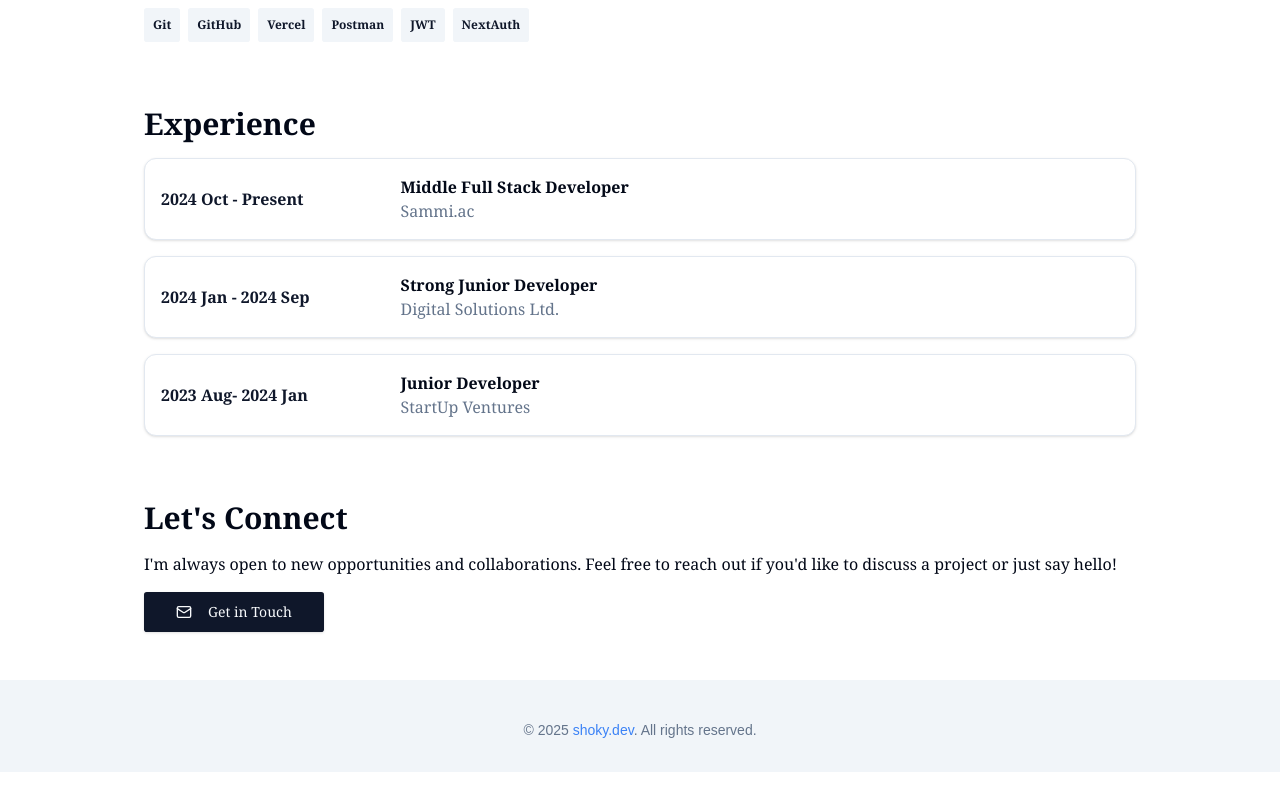
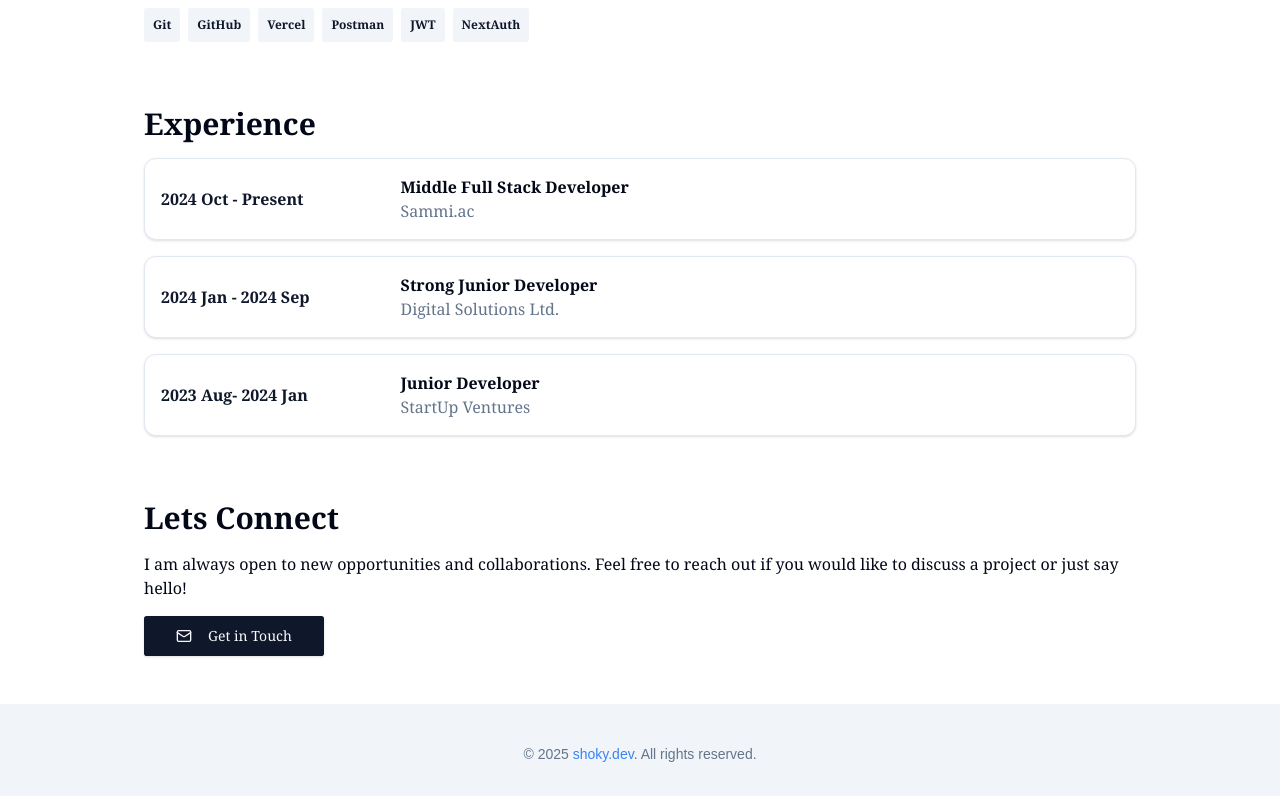
Before and after one commit to frontend-tester02/my-portfolio, a Next.js app: page /about in a window 1280 px wide. Shown: the part 854-1650 px from the top of the page. Before the commit the page ends 1626 px from the top, so only its background shows below. Built offline with nearby package versions, Linux system fonts and the light colour scheme.

Commit message:
Fix some error

```diff
--- a/app/(root)/(home)/_components/hero.tsx
+++ b/app/(root)/(home)/_components/hero.tsx
@@ -5,7 +5,7 @@ import {
 	CarouselContent,
 	CarouselItem,
 } from '@/components/ui/carousel'
-import { Github, Linkedin, Mail } from 'lucide-react'
+import { Github, Linkedin } from 'lucide-react'
 import Link from 'next/link'
 import { MdEmail, MdWork } from 'react-icons/md'
 import Autoplay from 'embla-carousel-autoplay'
--- a/app/(root)/(home)/about/page.tsx
+++ b/app/(root)/(home)/about/page.tsx
@@ -135,10 +135,10 @@ function About() {
 			</div>
 
 			<div className='container mx-auto max-w-5xl font-serif px-4'>
-				<h1 className='text-3xl font-bold mb-4'>Let's Connect</h1>
+				<h1 className='text-3xl font-bold mb-4'>Lets Connect</h1>
 				<p className='mb-4'>
-					I'm always open to new opportunities and collaborations. Feel free to
-					reach out if you'd like to discuss a project or just say hello!
+					I am always open to new opportunities and collaborations. Feel free to
+					reach out if you would like to discuss a project or just say hello!
 				</p>
 				<Link href={'/contacts'}>
 					<Button size='lg'>
--- a/app/(root)/(home)/page.tsx
+++ b/app/(root)/(home)/page.tsx
@@ -1,5 +1,4 @@
 import Hero from './_components/hero'
-import About from './about/page'
 
 function Page() {
 	return (
--- a/components/cards/project-grid.tsx
+++ b/components/cards/project-grid.tsx
@@ -1,3 +1,4 @@
+/* eslint-disable @typescript-eslint/no-unused-vars */
 import { projectsData } from '@/constants'
 import { type Project, ProjectCard } from './project-card'
 
```
